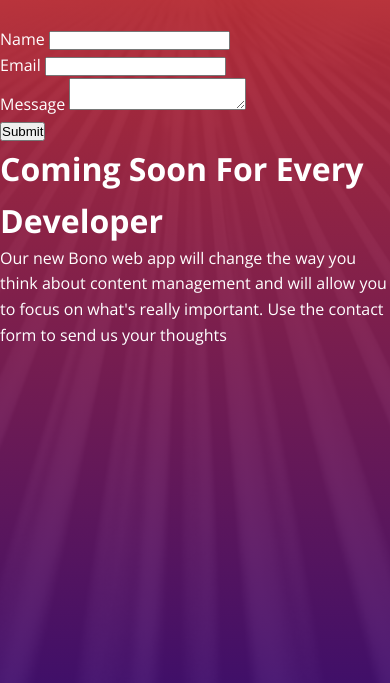
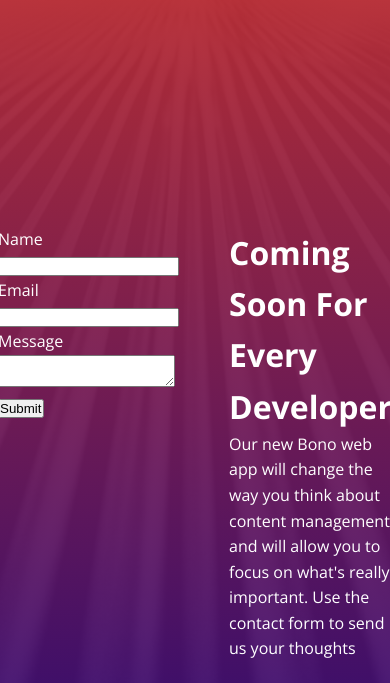
Before and after one commit to elvan/bono-landing-form-html-css, a plain HTML site: page index.html in a window 390 px wide. Shown: the part 161-844 px from the top of the page. Drawn offline with nearby package versions, Linux system fonts and the light colour scheme.

Commit message:
Enhance main content layout with responsive styling
- Add styles for `.main-content` to structure layout with flexbox
- Set gap, alignment, and padding for `.main-content` elements
- Define responsive form and text container styles with flex values
- Apply width and height constraints for consistent layout scaling

```diff
--- a/css/styles.css
+++ b/css/styles.css
@@ -46,3 +46,23 @@ body {
 .header .header-right a:hover {
   color: purple;
 }
+
+/* Main Content */
+.main-content {
+  display: flex;
+  gap: 50px;
+  max-width: 1100px;
+  margin: 200px auto;
+  justify-content: center;
+  align-items: start;
+  height: 100%;
+  padding: 0 40px;
+}
+
+.main-content form {
+  flex: 1;
+}
+
+.main-content .text-container {
+  flex: 1;
+}
```
